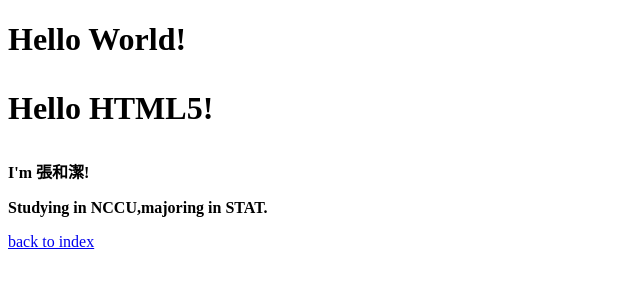
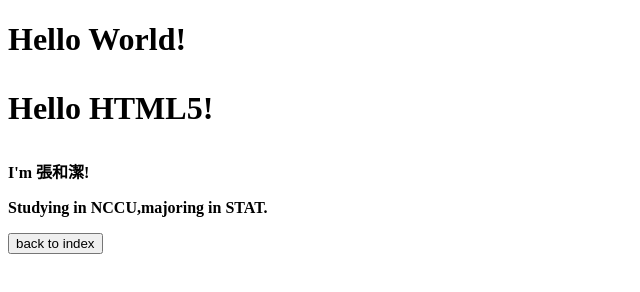
Before and after one commit to changhojie/templatemo_526_vanilla, a plain HTML site: page 107304048_hw.html in a window 1280 px wide. Shown: the whole page, without its empty margins (0-640 px from the left). Drawn offline with Linux system fonts and the light colour scheme.

Commit message:
fifth commit

```diff
--- a/107304048_hw.html
+++ b/107304048_hw.html
@@ -10,7 +10,7 @@
 	<B>I'm 張和潔!
 		<p>Studying in NCCU,majoring in STAT.</p>
 	</B>
-	<a href="https://changhojie.github.io/templatemo_526_vanilla/">back to index</a><p>
+	<input type="button" value="back to index" onclick="location.href='https://changhojie.github.io/templatemo_526_vanilla/'">
 
 </body>
 </html>
```
